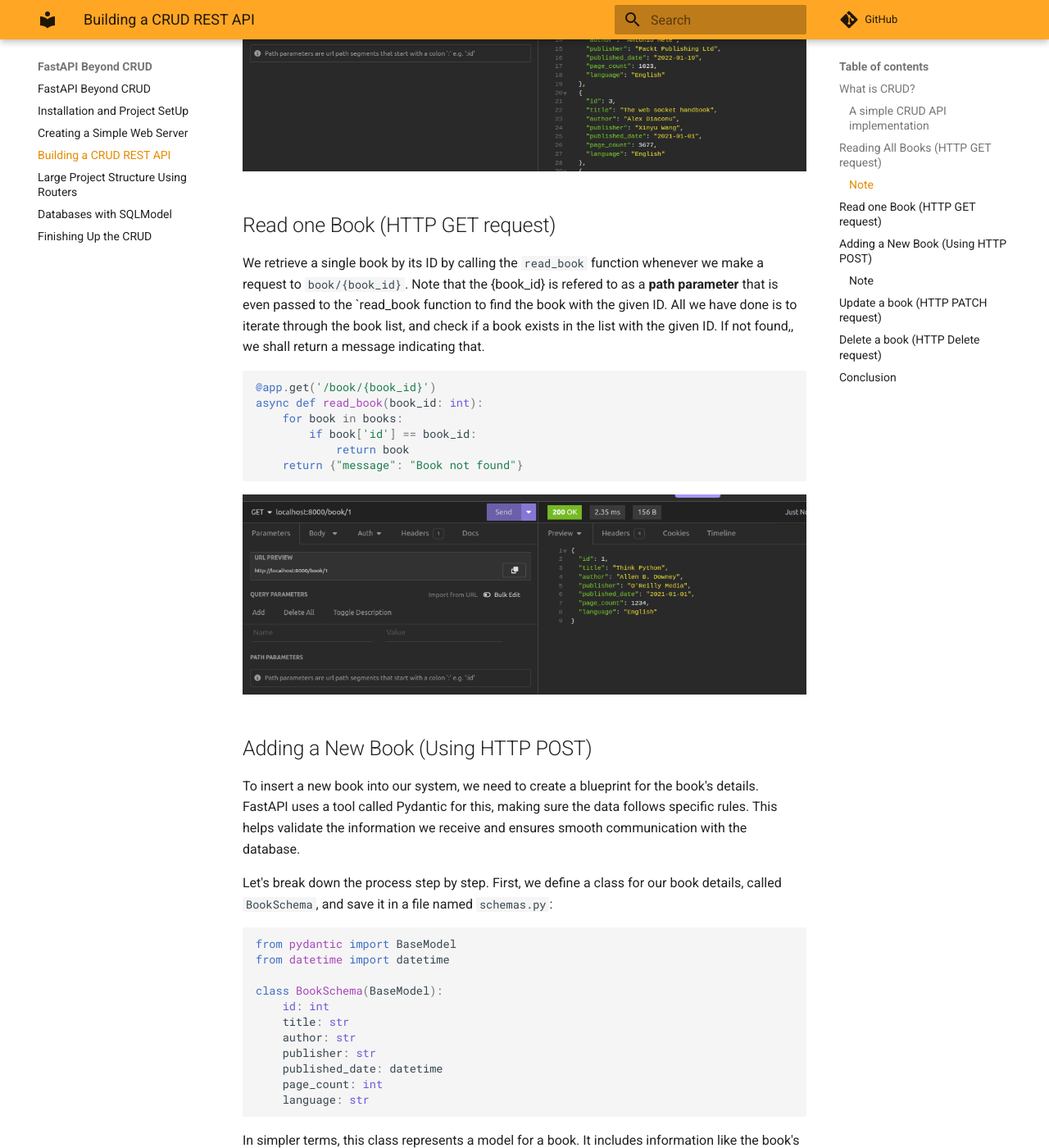
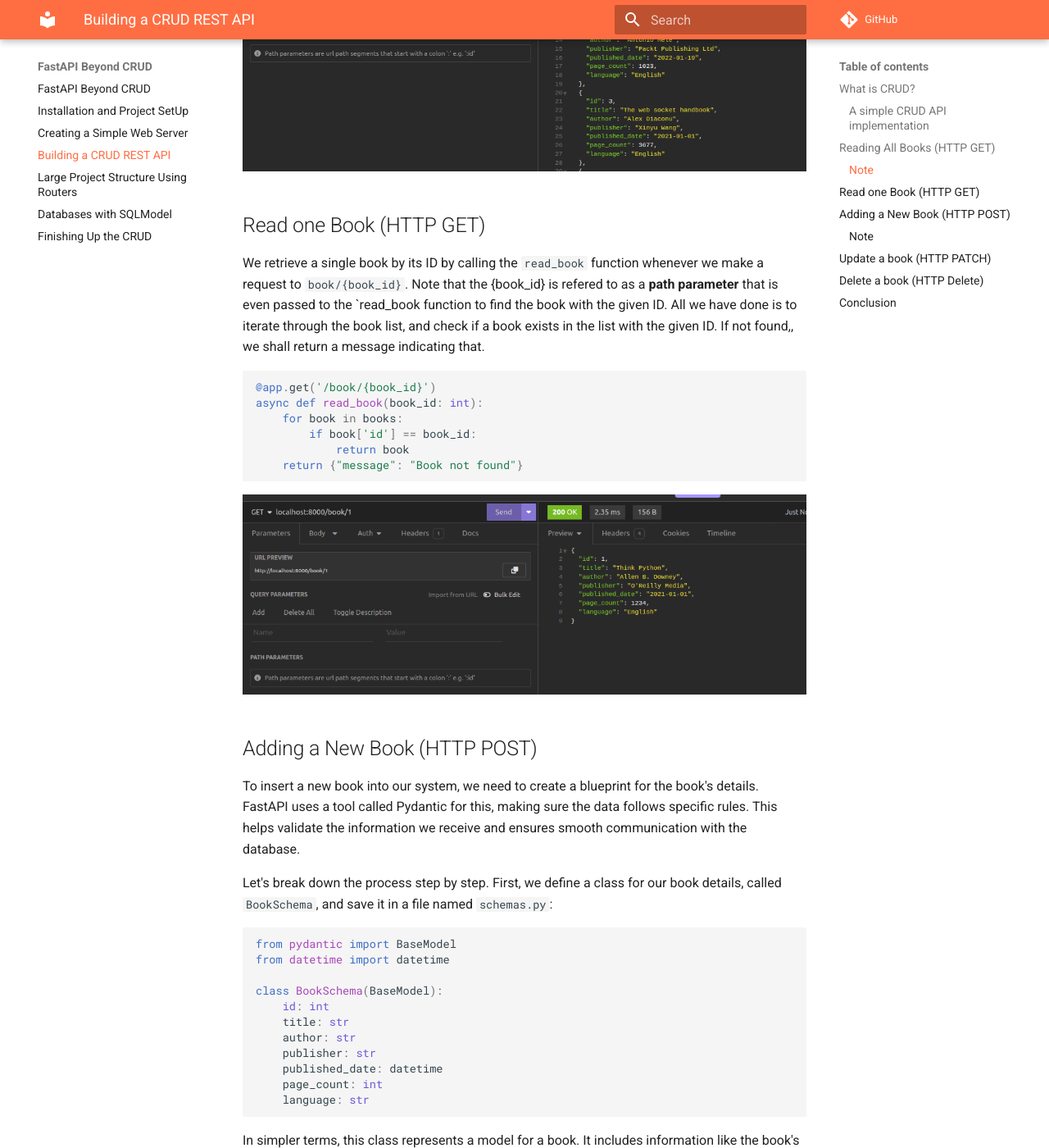
Before and after one commit to jod35/fastapi-beyond-crud-docs, an MkDocs documentation site: the page built from docs/chapter3.md, in a window 1280 px wide and 1400 px high, scrolled down 5036 px. Shown: the whole window at 82% size. Built offline with MkDocs 1.6.1 and Material for MkDocs 9.7.7, drawn with Linux system fonts in a browser that asks for light colours; comment, search, counter and statistics services are not loaded; some of the changed text lies outside the part shown.

Commit message:
edit headings

````diff
--- a/docs/chapter3.md
+++ b/docs/chapter3.md
@@ -169,7 +169,7 @@ async def delete_book(book_id: int):
 
 ```
 
-## Reading All Books (HTTP GET request)
+## Reading All Books (HTTP GET)
 
 The initial API endpoint is `/books`, designed to retrieve all the books stored in the database and present them in a list. This is accomplished by implementing the `read_books` function, which, when invoked, returns the `books` list.
 
@@ -199,7 +199,7 @@ This capability enables us to effortlessly respond with a list of book objects w
 ![List of Books](./imgs/img5.png)
 
 
-## Read one Book (HTTP GET request)
+## Read one Book (HTTP GET)
 We retrieve a single book by its ID by calling the `read_book` function whenever we make a request to `book/{book_id}`. Note that the {book_id} is refered to as a **path parameter** that is even passed to the `read_book function to find the book with the given ID. All we have done is to iterate through the book list, and check if a book exists in the list with the given ID. If not found,, we shall return a message indicating that.
 
 ```python
@@ -214,7 +214,7 @@ async def read_book(book_id: int):
 ![get a book](./imgs/img6.png)
 
 
-## Adding a New Book (Using HTTP POST)
+## Adding a New Book (HTTP POST)
 
 To insert a new book into our system, we need to create a blueprint for the book's details. FastAPI uses a tool called Pydantic for this, making sure the data follows specific rules. This helps validate the information we receive and ensures smooth communication with the database.
 
@@ -262,7 +262,7 @@ On the other hand, sending valid JSON data to the server creates a new book reco
 It's crucial to use the right HTTP status code in each response. In this case, we use `status_code=201` to indicate the successful creation of a resource. The default status code is 200, which represents a standard successful response.
 
 
-## Update a book (HTTP PATCH request)
+## Update a book (HTTP PATCH)
 Let us look at the update endpoint. This is quite similar to the create endpoint as it allows data to be sent to the server via the **PATCH** HTTP method. But it also requires we provide the `book_id` of the book that we will be updating. we loop through the book list and find the book that matches the `book_id` as shown below:
 
 ```python
@@ -300,7 +300,7 @@ Let us confirm if our book record has been updated successfully. To do so we are
 ![retrieve updated book record](./imgs/img11.png)
 
 
-## Delete a book (HTTP Delete request)
+## Delete a book (HTTP Delete)
 Let us finally look at deletion of the book record. This is carried out in the following example:
 
 ```python
--- a/mkdocs.yml
+++ b/mkdocs.yml
@@ -5,7 +5,7 @@ repo_url: https://github.com/jod35jon/fastapi-website
 theme:
   name: material
   palette:
-    primary: orange
+    primary: deep orange
 
   font:
     text: Roboto
````
Also changed, not shown: docs/chapter1.md (+2 -1 lines), docs/chapter2.md (+1 -0 lines), site/404.html, site/chapter1/index.html, site/chapter2/index.html, site/chapter3/index.html, site/chapter4/index.html, site/chapter5/index.html, site/chapter6/index.html, site/index.html, site/search/search_index.json.
